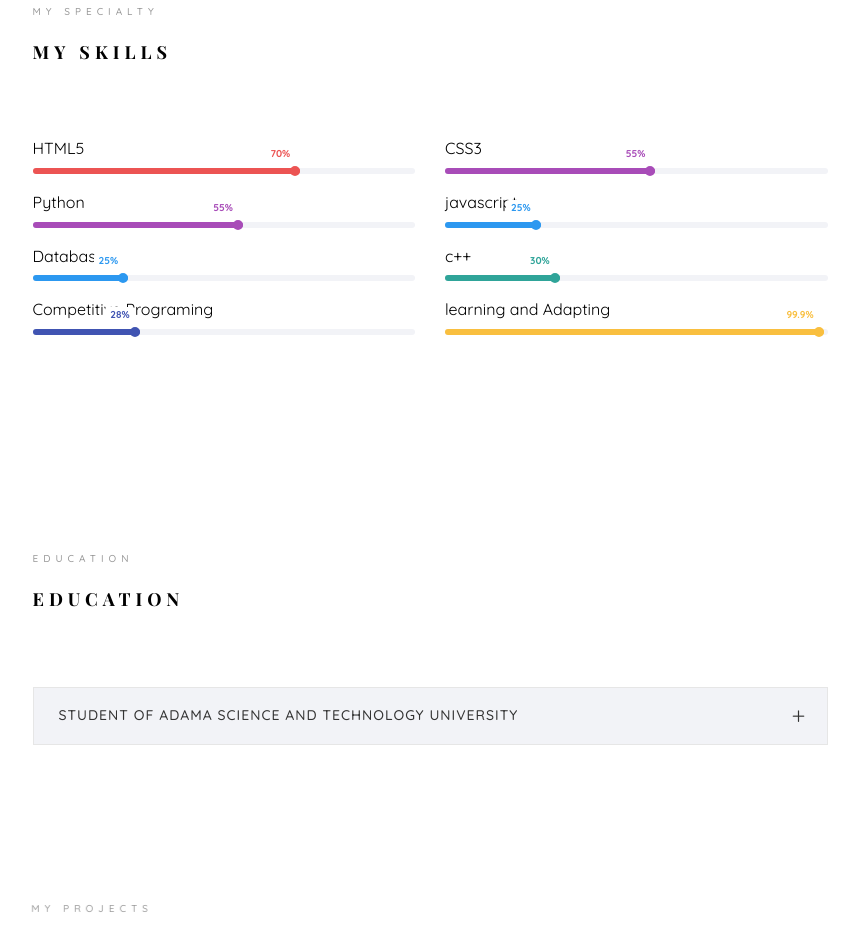
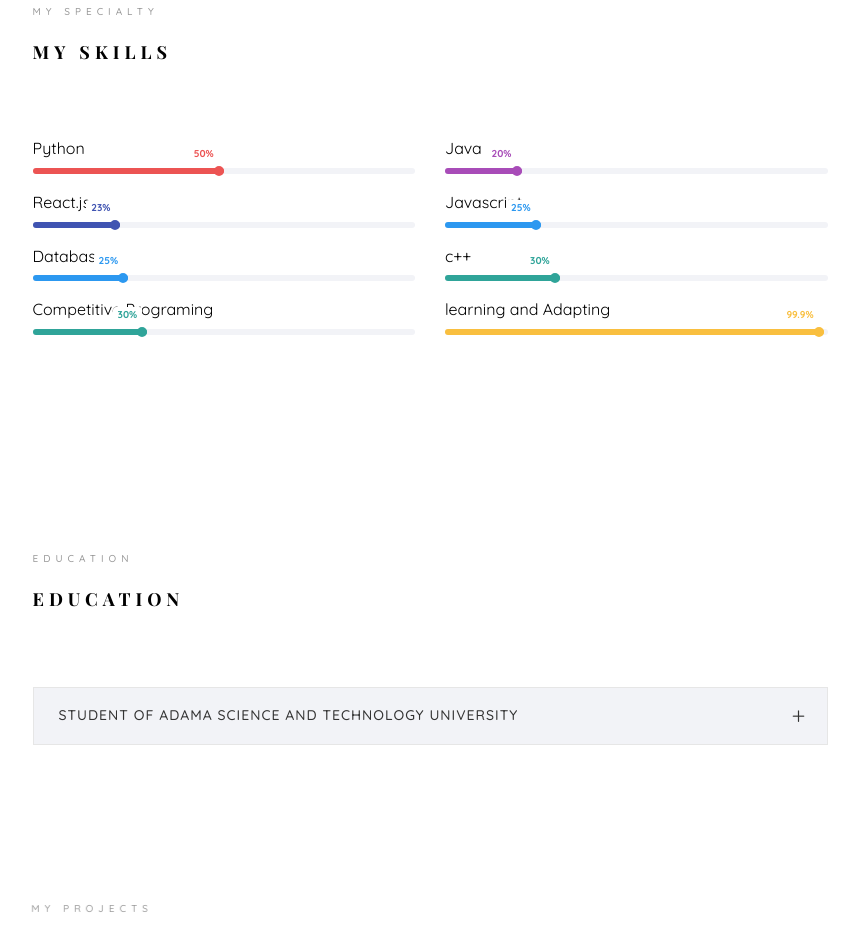
Before and after one commit to Kidist-Ayele/kidist_portfolio, a plain HTML site: page index.html in a window 1280 px wide. Shown: the part 1765-2705 px from the top of the page, without its empty margins (360-1219 px from the left). Drawn offline with nearby package versions, Linux system fonts and the light colour scheme; files whose address does not match are found by name; a web font is replaced by a local one.

Commit message:
some change

```diff
--- a/index.html
+++ b/index.html
@@ -165,7 +165,7 @@
 
 														<p>
 															<a
-																href="./assets/cv.pdf"
+																href="./assets/Kid_cv.pdf"
 																target="_blank"
 																class="btn btn-primary btn-learn"
 																>Download CV
@@ -287,7 +287,7 @@
 									class="col-md-6 animate-box"
 									data-animate-effect="fadeInRight">
 									<div class="progress-wrap">
-										<h3>HTML5</h3>
+										<h3>Python</h3>
 										<div class="progress">
 											<div
 												class="progress-bar color-2"
@@ -295,8 +295,8 @@
 												aria-valuenow="60"
 												aria-valuemin="0"
 												aria-valuemax="100"
-												style="width: 70%">
-												<span>70%</span>
+												style="width: 50%">
+												<span>50%</span>
 											</div>
 										</div>
 									</div>
@@ -306,7 +306,7 @@
 									class="col-md-6 animate-box"
 									data-animate-effect="fadeInRight">
 									<div class="progress-wrap">
-										<h3>CSS3</h3>
+										<h3>Java</h3>
 										<div class="progress">
 											<div
 												class="progress-bar color-4"
@@ -314,8 +314,8 @@
 												aria-valuenow="90"
 												aria-valuemin="0"
 												aria-valuemax="100"
-												style="width: 55%">
-												<span>55%</span>
+												style="width: 20%">
+												<span>20%</span>
 											</div>
 										</div>
 									</div>
@@ -324,16 +324,16 @@
 									class="col-md-6 animate-box"
 									data-animate-effect="fadeInLeft">
 									<div class="progress-wrap">
-										<h3>Python</h3>
+										<h3>React.js</h3>
 										<div class="progress">
 											<div
-												class="progress-bar color-4"
+												class="progress-bar color-6"
 												role="progressbar"
 												aria-valuenow="70"
 												aria-valuemin="0"
 												aria-valuemax="100"
-												style="width: 55%">
-												<span>55%</span>
+												style="width: 23%">
+												<span>23%</span>
 											</div>
 										</div>
 									</div>
@@ -343,7 +343,7 @@
 									class="col-md-6 animate-box"
 									data-animate-effect="fadeInLeft">
 									<div class="progress-wrap">
-										<h3>javascript</h3>
+										<h3>Javascript</h3>
 										<div class="progress">
 											<div
 												class="progress-bar color-1"
@@ -398,16 +398,16 @@
 									class="col-md-6 animate-box"
 									data-animate-effect="fadeInRight">
 									<div class="progress-wrap">
-										<h3>Competitive  Programing</h3>
+										<h3>Competitive Programing</h3>
 										<div class="progress">
 											<div
-												class="progress-bar color-6"
+												class="progress-bar color-5"
 												role="progressbar"
 												aria-valuenow="80"
 												aria-valuemin="0"
 												aria-valuemax="100"
-												style="width: 28%">
-												<span>28%</span>
+												style="width: 30%">
+												<span>30%</span>
 											</div>
 										</div>
 									</div>
```
